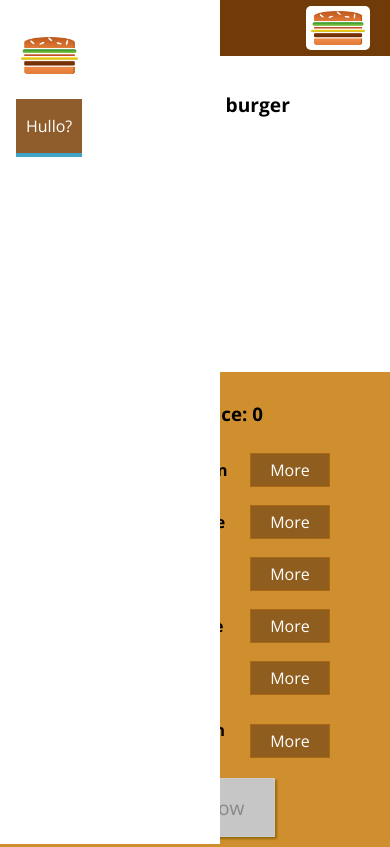
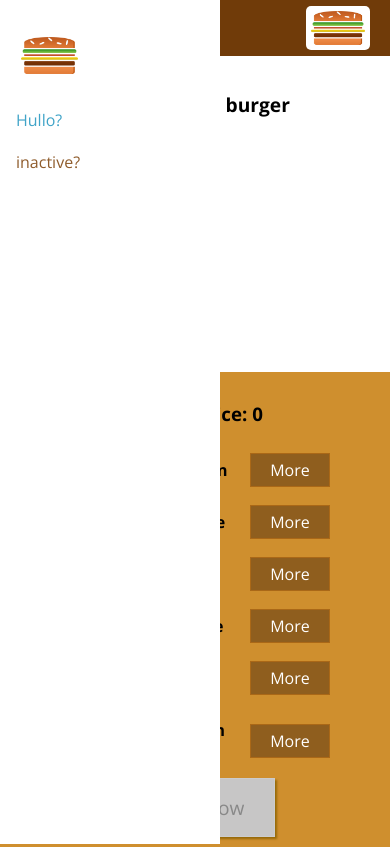
Before and after one commit to mkrabacher/react-burger-builder, a React (Create React App) app: page / in a window 390 px wide. Built offline with nearby package versions, Linux system fonts and the light colour scheme.

Commit message:
added mobile styles to the nav items

```diff
--- a/src/components/Navigation/NavigationItems/NavigationItem/NavigationItem.scss
+++ b/src/components/Navigation/NavigationItems/NavigationItem/NavigationItem.scss
@@ -5,4 +5,11 @@
   display: flex;
   align-items: center;
   height: 100%;
+  flex-flow: column;
 }
+
+@media (min-width: 500px) {
+  .NavigationItems {
+    flex-flow: row;
+  }
+}
--- a/src/components/Navigation/NavigationItems/NavigationItems.scss
+++ b/src/components/Navigation/NavigationItems/NavigationItems.scss
@@ -1,18 +1,36 @@
+.NavigationItem {
+  margin: 10px 0;
+  box-sizing: border-box;
+  display: block;
+  width: 100%;
+
+  a {
+    color: #8F5C2C;
+    text-decoration: none;
+    width: 100%;
+    box-sizing: border-box;
+    display: block;
+
+  }
+  a:hover, a:active, a.active {
+    color: #40A4C8;
+  }
+}
+
+@media (min-width: 500px) {
   .NavigationItem {
     margin: 0;
-  box-sizing: border-box;
     display: flex;
     height: 100%;
+    width: auto;
     align-items: center;
 
     a {
       color: white;
-    text-decoration: none;
       height: 100%;
+      width: auto;
       padding: 16px 10px;
       border-bottom: 4px solid transparent;
-    box-sizing: border-box;
-    display: block;
 
     }
     a:hover, a:active, a.active {
@@ -21,3 +39,4 @@
       color: white;
     }
   }
+}
```
Lines whose indentation alone changed are shown as unchanged.
